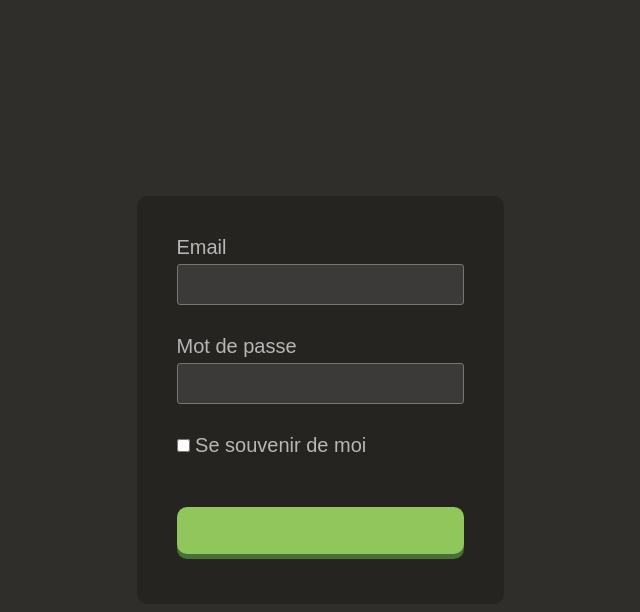
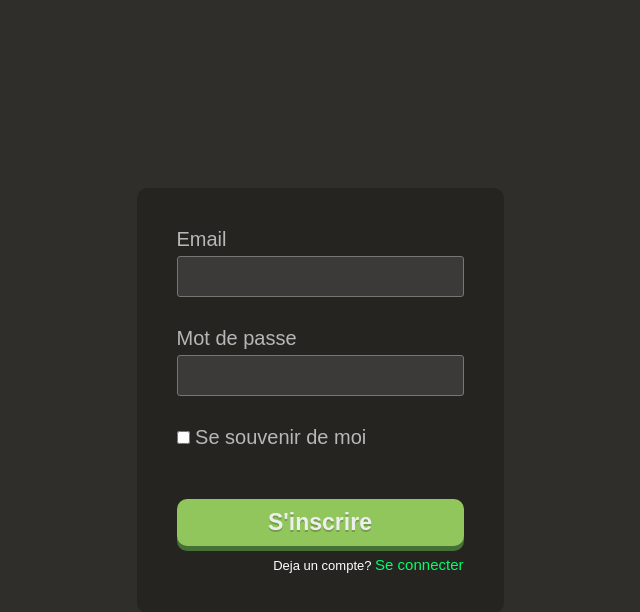
Before and after one commit to backslash057/Tracker, a PHP site: page /signup.php in a window 1280 px wide. Shown: the top 612 px of the page, without its empty margins (320-960 px from the left). Run offline with PHP 8.4, Linux system fonts and the light colour scheme; data that the repository does not hold is empty; a stand-in replaces the project's code that opens the database connection.

Commit message:
Fixed typo

```diff
--- a/login.php
+++ b/login.php
@@ -75,6 +75,10 @@ if($_SERVER["REQUEST_METHOD"] == "POST") {
     }
 }
 else {
+    $submitText = "Se connecter";
+    $altLabel = "Pas encore de compte? ";
+    $altText = "S'inscrire";
+
     require("authView.php");
 }
 ?>
--- a/signup.php
+++ b/signup.php
@@ -73,6 +73,10 @@ if($_SERVER["REQUEST_METHOD"] == "POST") {
 
 }
 else if($_SERVER["REQUEST_METHOD"] == "GET") {
+    $submitText = "S'inscrire";
+    $altLabel = "Deja un compte? ";
+    $altText = "Se connecter";
+
     require("authView.php"); // Common template between auth(login and signup) pages
 }
 ?>
```
